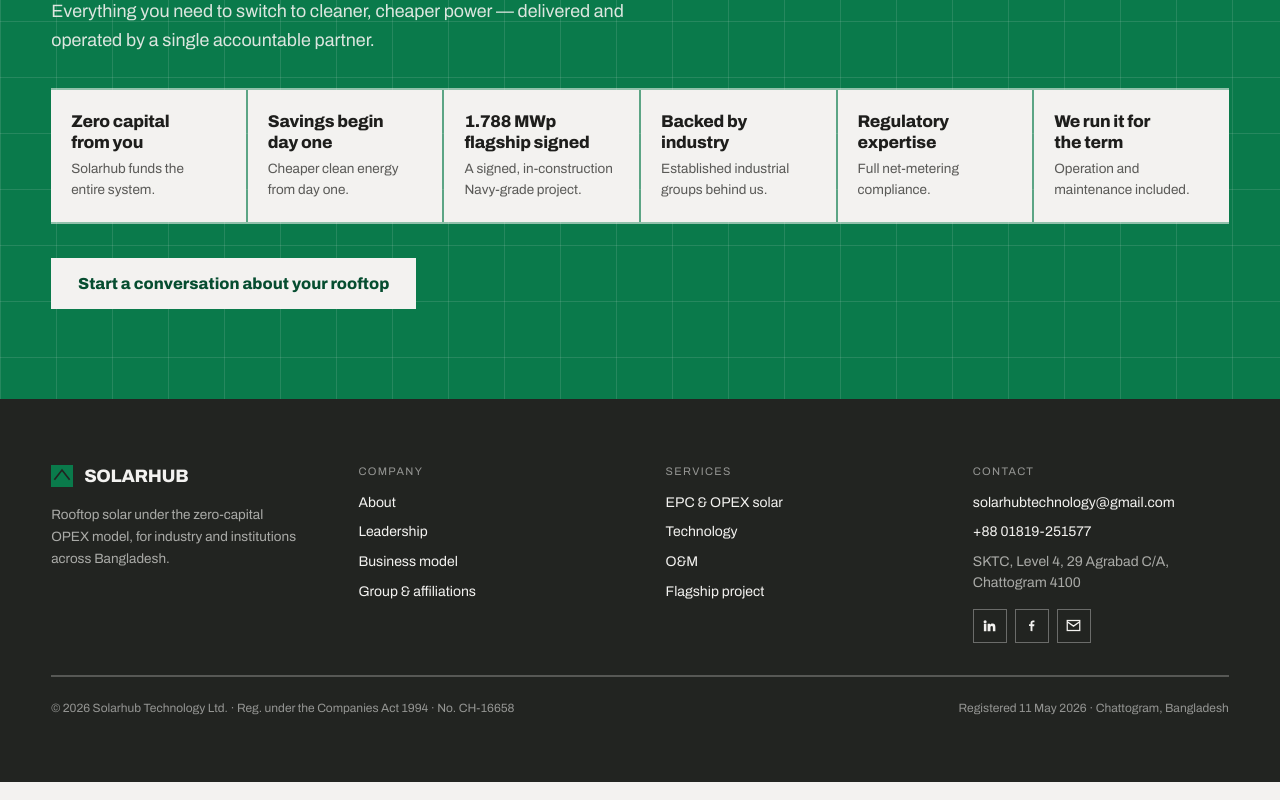
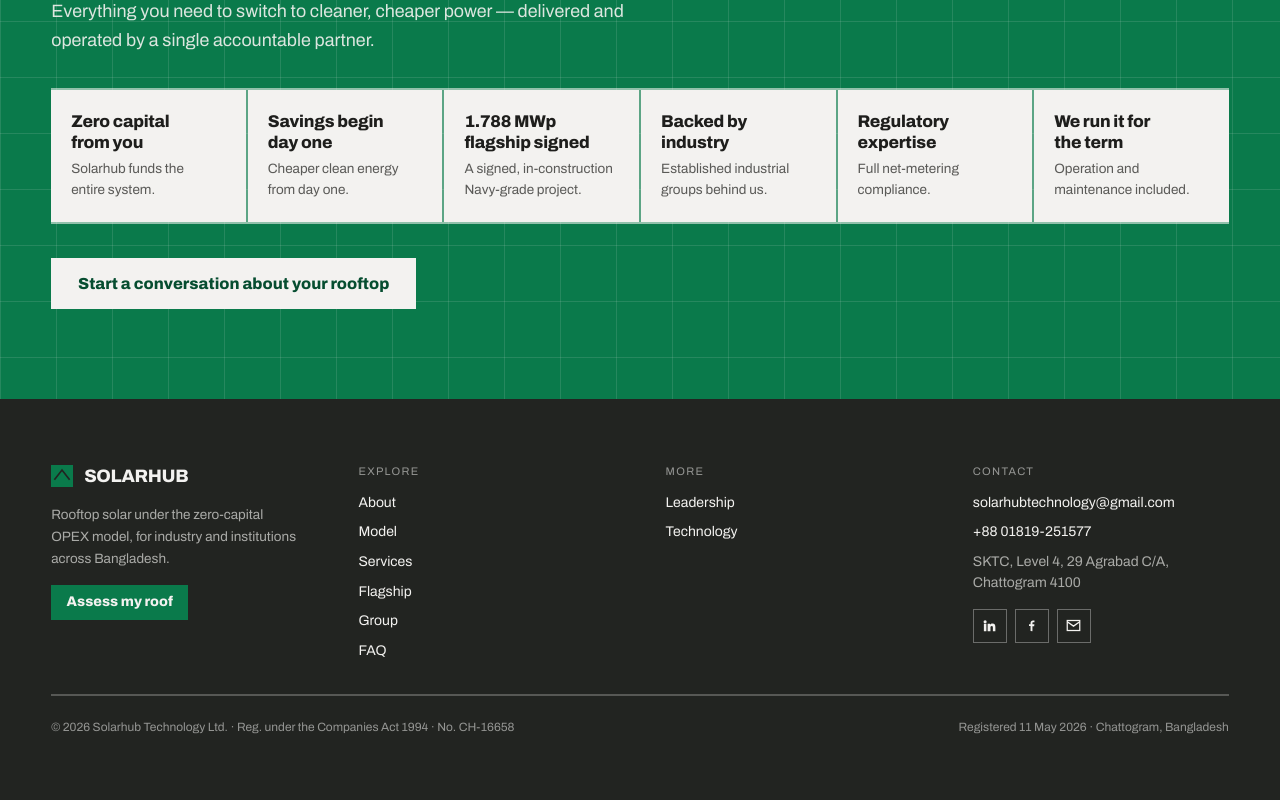
Before and after one commit to Nayrit/SolarLAB, a Next.js app: page /faq in a window 1280 px wide. Shown: the part 1543-2343 px from the top of the page. Built offline with nearby package versions, Linux system fonts and the light colour scheme.

Commit message:
header and footer synced

```diff
--- a/src/components/Footer.tsx
+++ b/src/components/Footer.tsx
@@ -1,12 +1,22 @@
 import Link from "next/link";
 import type { ReactNode } from "react";
 import { Logo } from "./Logo";
-import { company } from "@/lib/content";
+import { company, footerNav, navCta } from "@/lib/content";
+
+const linkStyle = {
+  color: "var(--color-bg)",
+  textDecoration: "none",
+} as const;
 
 export function Footer() {
   return (
-    <footer style={{ background: "var(--color-neutral-900)", color: "var(--color-bg)" }}>
-      <div className="container" style={{ paddingBlock: "clamp(40px, 5vw, 72px)" }}>
+    <footer
+      style={{ background: "var(--color-neutral-900)", color: "var(--color-bg)" }}
+    >
+      <div
+        className="container"
+        style={{ paddingBlock: "clamp(40px, 5vw, 72px)" }}
+      >
         <div
           style={{
             display: "grid",
@@ -25,13 +35,16 @@
               style={{
                 fontSize: 13.5,
                 lineHeight: 1.6,
-                margin: 0,
+                margin: "0 0 16px",
                 color: "color-mix(in srgb, var(--color-bg) 65%, transparent)",
               }}
             >
               Rooftop solar under the zero-capital OPEX model, for industry and
               institutions across Bangladesh.
             </p>
+            <Link href={navCta.href} className="btn btn-primary" style={linkStyle}>
+              {navCta.label}
+            </Link>
           </div>
 
           <div>
@@ -44,7 +57,7 @@
                 color: "color-mix(in srgb, var(--color-bg) 55%, transparent)",
               }}
             >
-              Company
+              Explore
             </p>
             <div
               style={{
@@ -54,18 +67,11 @@
                 fontSize: 14,
               }}
             >
-              <Link href="/about" style={{ color: "var(--color-bg)", textDecoration: "none" }}>
-                About
-              </Link>
-              <Link href="/leadership" style={{ color: "var(--color-bg)", textDecoration: "none" }}>
-                Leadership
-              </Link>
-              <Link href="/model" style={{ color: "var(--color-bg)", textDecoration: "none" }}>
-                Business model
-              </Link>
-              <Link href="/group" style={{ color: "var(--color-bg)", textDecoration: "none" }}>
-                Group &amp; affiliations
-              </Link>
+              {footerNav.explore.map((link) => (
+                <Link key={link.href} href={link.href} style={linkStyle}>
+                  {link.label}
+                </Link>
+              ))}
             </div>
           </div>
 
@@ -79,7 +85,7 @@
                 color: "color-mix(in srgb, var(--color-bg) 55%, transparent)",
               }}
             >
-              Services
+              More
             </p>
             <div
               style={{
@@ -89,18 +95,11 @@
                 fontSize: 14,
               }}
             >
-              <Link href="/services" style={{ color: "var(--color-bg)", textDecoration: "none" }}>
-                EPC &amp; OPEX solar
-              </Link>
-              <Link href="/technology" style={{ color: "var(--color-bg)", textDecoration: "none" }}>
-                Technology
-              </Link>
-              <Link href="/services" style={{ color: "var(--color-bg)", textDecoration: "none" }}>
-                O&amp;M
-              </Link>
-              <Link href="/flagship" style={{ color: "var(--color-bg)", textDecoration: "none" }}>
-                Flagship project
-              </Link>
+              {footerNav.more.map((link) => (
+                <Link key={link.href} href={link.href} style={linkStyle}>
+                  {link.label}
+                </Link>
+              ))}
             </div>
           </div>
 
@@ -124,16 +123,10 @@
                 fontSize: 14,
               }}
             >
-              <a
-                href={`mailto:${company.email}`}
-                style={{ color: "var(--color-bg)", textDecoration: "none" }}
-              >
+              <a href={`mailto:${company.email}`} style={linkStyle}>
                 {company.email}
               </a>
-              <a
-                href={company.phones[0].href}
-                style={{ color: "var(--color-bg)", textDecoration: "none" }}
-              >
+              <a href={company.phones[0].href} style={linkStyle}>
                 {company.phones[0].label}
               </a>
               <span
@@ -226,7 +219,13 @@
         color: "var(--color-bg)",
       }}
     >
-      <svg width="15" height="15" viewBox="0 0 24 24" fill="currentColor" aria-hidden="true">
+      <svg
+        width="15"
+        height="15"
+        viewBox="0 0 24 24"
+        fill="currentColor"
+        aria-hidden="true"
+      >
         {children}
       </svg>
     </Link>
--- a/src/components/Header.tsx
+++ b/src/components/Header.tsx
@@ -4,7 +4,7 @@
 import { usePathname } from "next/navigation";
 import { useEffect, useState } from "react";
 import { Logo } from "./Logo";
-import { navLinks } from "@/lib/content";
+import { navCta, navLinks } from "@/lib/content";
 
 export function Header() {
   const pathname = usePathname();
@@ -48,11 +48,12 @@
             </Link>
           ))}
           <Link
-            href="/contact"
+            href={navCta.href}
             className="btn btn-primary"
+            aria-current={pathname === navCta.href ? "page" : undefined}
             style={{ textDecoration: "none" }}
           >
-            Assess my roof
+            {navCta.label}
           </Link>
         </div>
       </nav>
--- a/src/lib/content.ts
+++ b/src/lib/content.ts
@@ -22,8 +22,29 @@
   { href: "/services", label: "Services" },
   { href: "/flagship", label: "Flagship" },
   { href: "/group", label: "Group" },
-  { href: "/contact", label: "Contact" },
+  { href: "/faq", label: "FAQ" },
 ] as const;
+
+/** Primary CTA — the only header path to contact */
+export const navCta = {
+  href: "/contact",
+  label: "Assess my roof",
+} as const;
+
+export const footerNav = {
+  explore: [
+    { href: "/about", label: "About" },
+    { href: "/model", label: "Model" },
+    { href: "/services", label: "Services" },
+    { href: "/flagship", label: "Flagship" },
+    { href: "/group", label: "Group" },
+    { href: "/faq", label: "FAQ" },
+  ],
+  more: [
+    { href: "/leadership", label: "Leadership" },
+    { href: "/technology", label: "Technology" },
+  ],
+} as const;
 
 export const heroStats = [
   { value: "1.788", unit: " MWp", label: "Flagship in construction" },
```
